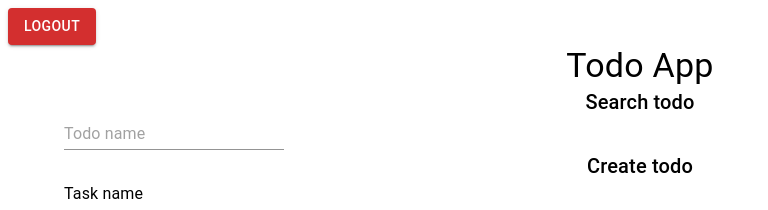
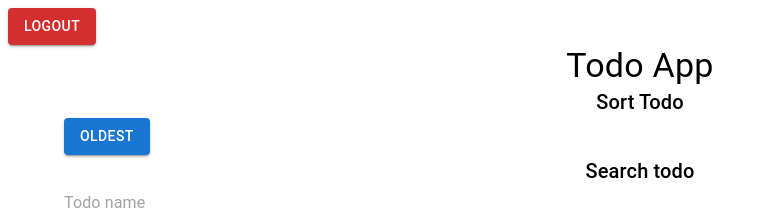
Before and after one commit to AkhanIskak/nexttodo, a Next.js app: page /todo in a window 1280 px wide. Shown: the top 210 px of the page, without its empty margins (0-768 px from the left). Built offline with nearby package versions, Linux system fonts and the light colour scheme; no server answers; sample sign-in values are in the browser's storage.

Commit message:
sort by created date

```diff
--- a/src/pages/todo.tsx
+++ b/src/pages/todo.tsx
@@ -12,6 +12,7 @@ import {set} from "zod";
 const TodoPage = () => {
     useAuthentication()
     const [todos, setTodos] = useState<ITodo[]>([]);
+    const [oldest, setOldest] = useState(true);
     const addTodo = async (todo: ITodo) => {
         const response = await postTodo(todo);
         setTodos([...todos, {name: response.name, description: response.description, createdAt: response.createdAt}]);
@@ -32,6 +33,14 @@ const TodoPage = () => {
         localStorage.removeItem('token');
         router.push('/')
     }
+    const toggleOldest = () => {
+        if (oldest)
+            setTodos(todos.sort((a, b) => a.createdAt - b.createdAt))
+        else
+            setTodos(todos.sort((a, b) => b.createdAt - a.createdAt))
+
+        setOldest(!oldest)
+    }
     useEffect(() => {
         getTodos().then((data) => {
             setTodos(data);
@@ -43,6 +52,10 @@ const TodoPage = () => {
             <Button variant='contained' color='error' onClick={logout}>Logout</Button>
             <Container className='container-styles'>
                 <Typography variant="h4" textAlign='center'>Todo App</Typography>
+                <Typography variant="h6" textAlign='center'>Sort Todo</Typography>
+                <Button onClick={toggleOldest} variant="contained" color="primary">
+                    {oldest ? "Oldest" : "Latest"}
+                </Button>
                 <Typography variant="h6" textAlign='center'>Search todo</Typography>
                 <SearchTodo searchTodo={searchTodo}/>
                 <Typography variant="h6" textAlign='center'>Create todo</Typography>
--- a/src/types/todo.types.ts
+++ b/src/types/todo.types.ts
@@ -3,7 +3,7 @@ export interface ITodo {
     id?: string;
     name: string;
     description: string;
-    createdAt?: number;
+    createdAt: number;
     finishedAt?: number;
     //mongodb id of user
     user?: string
```
